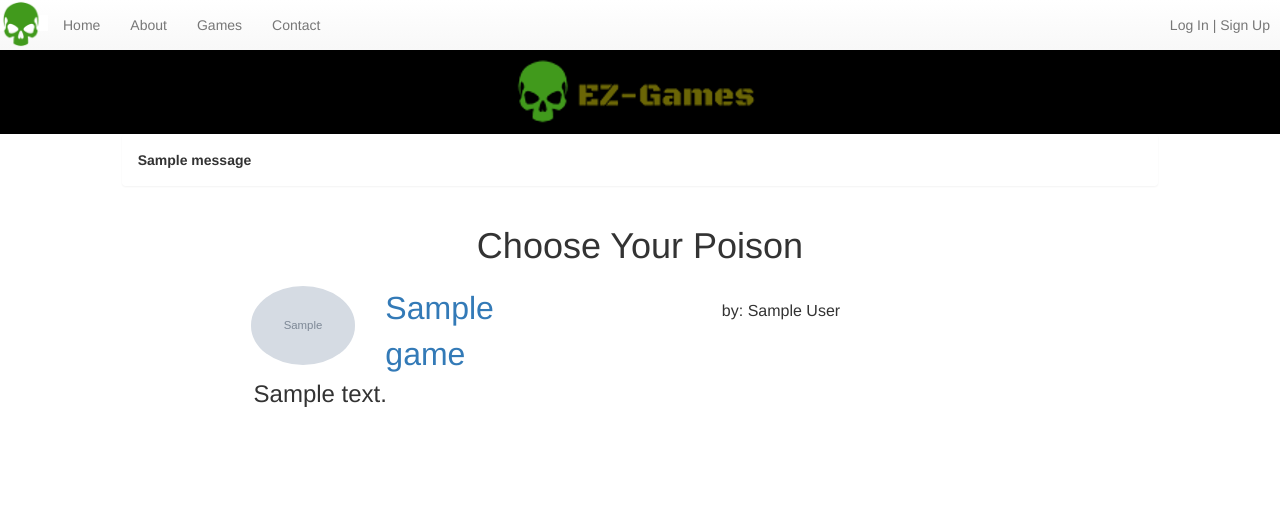
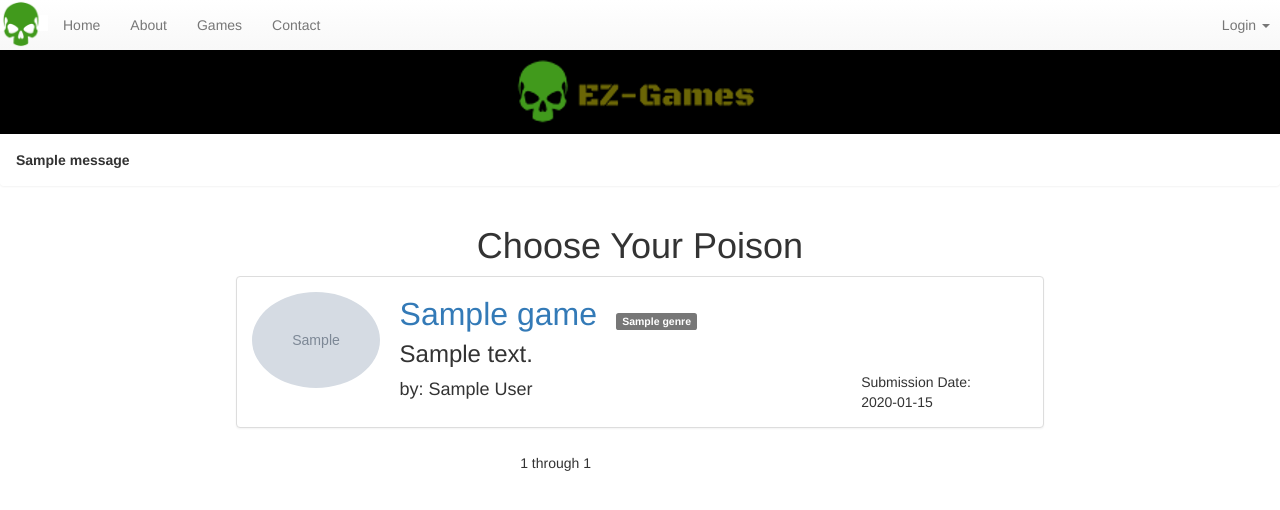
Before and after one commit to BrianMHarris/dungeons, a Flask app: page /games/view/1 in a window 1280 px wide. Shown: the top 510 px of the page. Run offline with Flask 2, Linux system fonts and the light colour scheme; tables that the repository leaves empty hold one stand-in row (values such as "Sample post"); grey boxes marked "Sample" are stand-in pictures; one stand-in notice (Sample message) is shown; some libraries are stand-ins or nearby versions.

Commit message:
lots of tiny updates

```diff
--- a/project/__init__.py
+++ b/project/__init__.py
@@ -1,10 +1,12 @@
-from flask import Flask, render_template
+from flask import Flask, redirect, url_for, g
 from flask_modus  import Modus
-from flask_login import LoginManager
+from flask_login import LoginManager, current_user
 from flask_sqlalchemy import SQLAlchemy
 from flask_wtf.csrf import CSRFProtect
 from flask_bcrypt import Bcrypt
+from project.users.forms import UserLoginForm
 import os
+
 
 app = Flask(__name__)
 
@@ -29,8 +31,12 @@ login_manager.init_app(app)
 # redirect the user if they try to access a private route
 login_manager.login_view = "users.login"
 login_manager.login_message = "Please log in."
+login_manager.login_message_category = "alert-warning"
 
 # import and register blueprints for our resources
+from project.home.views import home_blueprint
+app.register_blueprint(home_blueprint, url_prefix='/home')
+
 from project.users.views import users_blueprint
 app.register_blueprint(users_blueprint, url_prefix='/users')
 
@@ -39,10 +45,15 @@ app.register_blueprint(games_blueprint, url_prefix='/games')
 
 @app.route('/')
 def root():
-    return render_template('index.html')
+    return redirect(url_for('home.index'))
 
 from project.models import User
 
 @login_manager.user_loader
 def load_user(user_id):
     return User.query.get(int(user_id))
+
+@app.before_request
+def login_form():
+    if not current_user.is_authenticated:
+        g.login_form = UserLoginForm()
--- a/project/games/templates/games/index.html
+++ b/project/games/templates/games/index.html
@@ -9,31 +9,75 @@
     </div>
   </div>
   {% for game in games_list.items %}
-  <p>
     {% if game.resource_path %}
-      <div class="row col-xs-10 col-xs-offset-1">
-        <div class="col-xs-2">
-          <a class="game-entry-title" href="{{ url_for('games.show', title=game.resource_path) }}">
+      <div class="row game-entry-container col-xs-10 col-xs-offset-1">
+        <div class="panel panel-default">
+          <div class="panel-body">
+            <div class="media">
+              <a class="pull-left" href="{{ url_for('games.show', title=game.resource_path) }}">
                 <img class="img-circle img-responsive" width=128 height=128 src="{{ url_for('static', filename='img/' + game.resource_path + '/' + game.image_url) }}" alt="<No image found>">
               </a>
+              <div class="media-body">
+                <!-- <h2 class="media-heading"> -->
+                <div>
+                  <a class="game-entry-title" href="{{ url_for('games.show', title=game.resource_path) }}">
+                    {{ game.title }}
+                  </a>
+                  {% if game.genres %}
+                    {% for genre in game.genres %}
+                      <span class="game-entry-genre">
+                        <span class="label label-default">
+                          {{ genre.name }}
+                        </span>
+                      </span>
+                    {% endfor %}
+                  {% endif %}
                 </div>
-        <div class="game-entry-top-line row col-xs-8">
-            <div class="col-xs-3">
-              <a class="game-entry-title" href="{{ url_for('games.show', title=game.resource_path) }}">{{ game.title }}</a>
-            </div>
-            <div class="game-entry-author col-xs-8">
-              by: {{ game.author }}
-            </div>
-        </div>
-        <div class="row col-xs-8">
                 <div class="game-entry-desc">
                   {{ game.description }}
                 </div>
+                <div class="row game-author-container col-xs-12">
+                  <div class="game-entry-author col-xs-7">
+                    by: {{ game.author }}
+                  </div>
+                  <div class="game-entry-date col-xs-3 col-xs-offset-2">
+                    Submission Date: {{ game.submission_date}}
                   </div>
                 </div>
+              </div> <!-- end media body -->
+            </div> <!-- end media -->
+           </div> <!-- end panel body -->
+        </div> <!-- end panel -->
+      </div> <!-- end media row -->
     {% endif %}
-  </p>
   {% endfor %}
+  <div class="row col-xs-10 col-xs-offset-1">
+    {% if games_list.has_prev %}
+      <div class="col-xs-1 col-xs-offset-3">
+        <form action="{{ url_for('games.view', page=page-1) }}">
+          <button type="submit">
+            <span class="glyphicon glyphicon-chevron-left">PREV</span>
+          </button>
+        </form>
+      </div>
+    {% else %}
+    <div class="col-xs-1 col-xs-offset-3">
+    </div>
+    {% endif %}
+    <div class="col-xs-2 game-entry-viewing">
+      {{ start }} through {{ end }}
+    </div>
+    {% if games_list.has_next %}
+      <div class="col-xs-1">
+        <form action="{{ url_for('games.view', page=page+1) }}">
+          <button type="submit">
+            <span class="glyphicon glyphicon-chevron-right">NEXT</span>
+          </button>
+        </form>
+      </div>
+    {% endif %}
+  </div>
+
 </div>
 
 <!-- must handle not having any games in the list? -->
--- a/project/games/views.py
+++ b/project/games/views.py
@@ -14,9 +14,11 @@ def index():
 @games_blueprint.route('/view/<int:page>', methods=["GET"])
 def view(page):
     limit_per_page = 10
-    games_list = Game.query.paginate(1 + page * limit_per_page - limit_per_page,
+    games_list = Game.query.paginate(page,
                                 limit_per_page, False)
-    return render_template('games/index.html', games_list=games_list)
+    start = (page - 1) * limit_per_page + 1
+    end = start + len(games_list.items) - 1
+    return render_template('games/index.html', page=page, games_list=games_list, start=start, end=end)
 
 @games_blueprint.route('/<title>', methods=["GET"])
 def show(title):
--- a/project/models.py
+++ b/project/models.py
@@ -40,15 +40,18 @@ class Game(db.Model):
                             secondary=GameGenre,
                             backref=db.backref('games'))
     description = db.Column(db.Text)
+    submission_date = db.Column(db.Text)
 
     # image_url requires the sub-folder inside static/img
     # will have to set genres separately
-    def __init__(self, title, author, resource_path, image_url, description):
+    def __init__(self, title, author, resource_path,
+                    image_url, description, submission_date):
         self.title = title
         self.author = author
         self.resource_path = resource_path
         self.image_url = image_url
         self.description = description
+        self.submission_date = submission_date
 
 class Genre(db.Model):
     __tablename__ = 'genres'
--- a/project/static/css/games/styles.css
+++ b/project/static/css/games/styles.css
@@ -1,28 +1,29 @@
 .game-list-title {
   text-align: center;
-  height:50px;
 }
 
-.game-entry-top-line {
-  vertical-align: middle;
+.game-entry-container {
+  margin-bottom: 5px;
 }
 
 .game-entry-title {
   font-size: 32px;
+  padding-left: 10px;
 }
 
-.game-entry-author {
-  font-size: 16px;
-  height:50px;
-  line-height: 50px;
-  text-align: right;
-  vertical-align: bottom;
-  margin-left: 18px;
+.game-entry-genre {
+  margin-left: 10px;
+  margin-bottom: 5px;
 }
 
 .game-entry-desc {
   font-size: 24px;
-  vertical-align: top;
+  padding-left: 10px;
+}
+
+.game-entry-author {
+  font-size: 18px;
   text-align: left;
-  margin-left: 18px;
+  padding-left: 10px;
+  padding-top: 5px;
 }
--- a/project/static/css/styles.css
+++ b/project/static/css/styles.css
@@ -9,4 +9,5 @@
   background-color: white;
   border-width: 0;
   box-shadow: none;
+  margin-bottom: 0;
 }
--- a/project/templates/base.html
+++ b/project/templates/base.html
@@ -55,9 +55,40 @@
             </li>
           {% else %}
             <li id="link-user class="">
-              <a href="{{ url_for('users.index') }}">
-                Log In | Sign Up
-              </a>
+              <li class="dropdown">
+              <a href="#" class="dropdown-toggle" data-toggle="dropdown">Login <b class="caret"></b></a>
+              <ul class="dropdown-menu">
+                <div>
+                  <form method="POST" action="{{ url_for('users.login') }}">
+                    {{ g.login_form.csrf_token }}
+                    {% for field in g.login_form if field.widget.input_type != 'hidden'%}
+                      <p>
+                      {{ field.label }}
+                      {{ field }}
+                      <span>
+                        {% if field.errors %}
+                          {% for error in field.errors %}
+                            {{ error }}
+                          {% endfor %}
+                        {% endif %}
+                      </span>
+                    </p>
+                    {% endfor %}
+                    <button type="submit">Login</button>
+                  </form>
+                </div>
+                <li class="divider"></li>
+                <div class="user_signup">
+                  No profile yet?
+                  <a href="{{ url_for('users.index') }}">
+                    Sign Up
+                  </a> now!<br>It's free, easy, and <strong>almost</strong> painless!
+                </div>
+                <!-- <li><a href="#">Edit Profile</a></li>
+                <li class="divider"></li>
+                <li><a href="{{ url_for('users.logout') }}">Logout</a></li> -->
+              </ul>
+            </li>
             </li>
           {% endif %}
         </ul>
@@ -69,9 +100,8 @@
     </div>
     <!-- content of the site pages -->
     <div class="row content-container">
-      <div class="site-content col-xs-10 col-xs-offset-1">
-        <!-- all flash messages should be at the top of the content -->
-        {% with messages = get_flashed_messages(with_categories=true) %}
+      <!-- all flash messages should be at the top of the content -->
+      {% with messages = get_flashed_messages(with_categories=true) %}
           {% if messages %}
             {% for category, message in messages %}
               <div class="alert {{ category }}" role="alert">
@@ -80,7 +110,7 @@
             {% endfor %}
           {% endif %}
         {% endwith %}
-
+      <div class="site-content col-xs-10 col-xs-offset-1">
         <!-- main content from .html files extending base -->
         {% block content %}
 
```
Also changed, not shown: migrations/versions/50763ee8dc6f_adding_submission_date_to_games.py (added, +28 -0 lines), project/home/templates/index.html (added, +7 -0 lines), project/home/views.py (+13 -0 lines), project/users/views.py (+13 -3 lines), seed.py (+11 -11 lines), project/home/templates/home/index.html (renamed from project/templates/index.html), project/static/img/raid/swap.png (added). Lines whose indentation alone changed are shown as unchanged.
